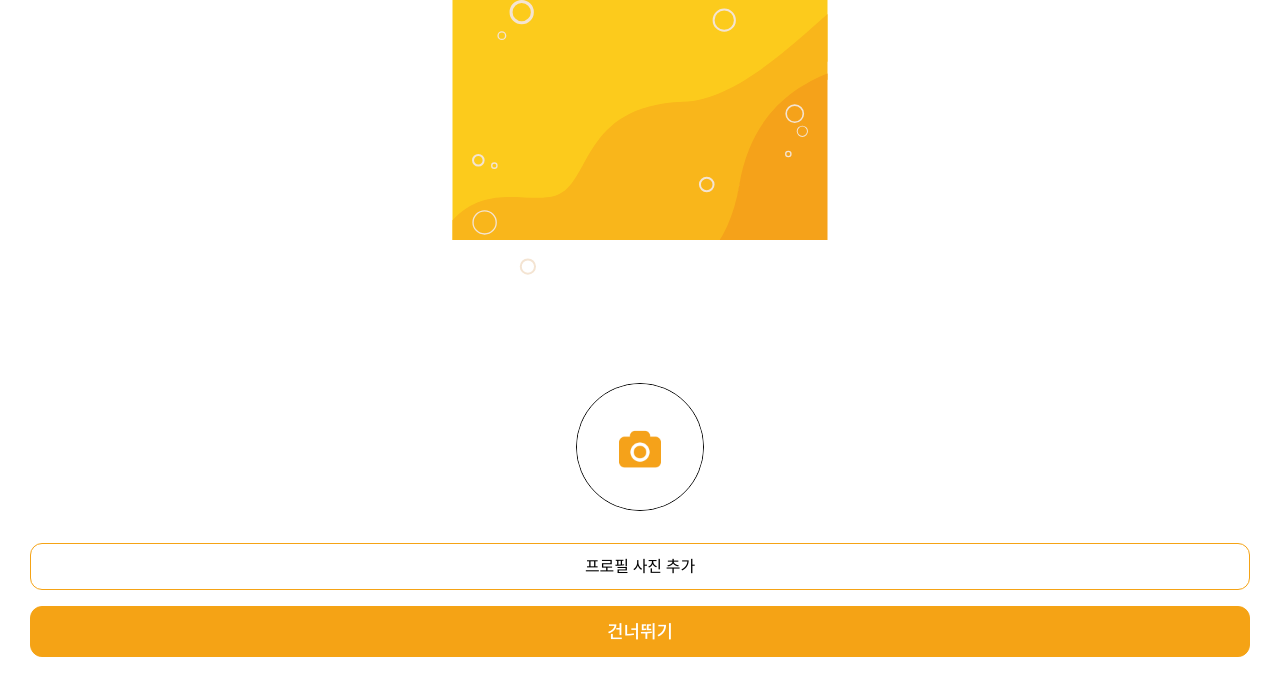
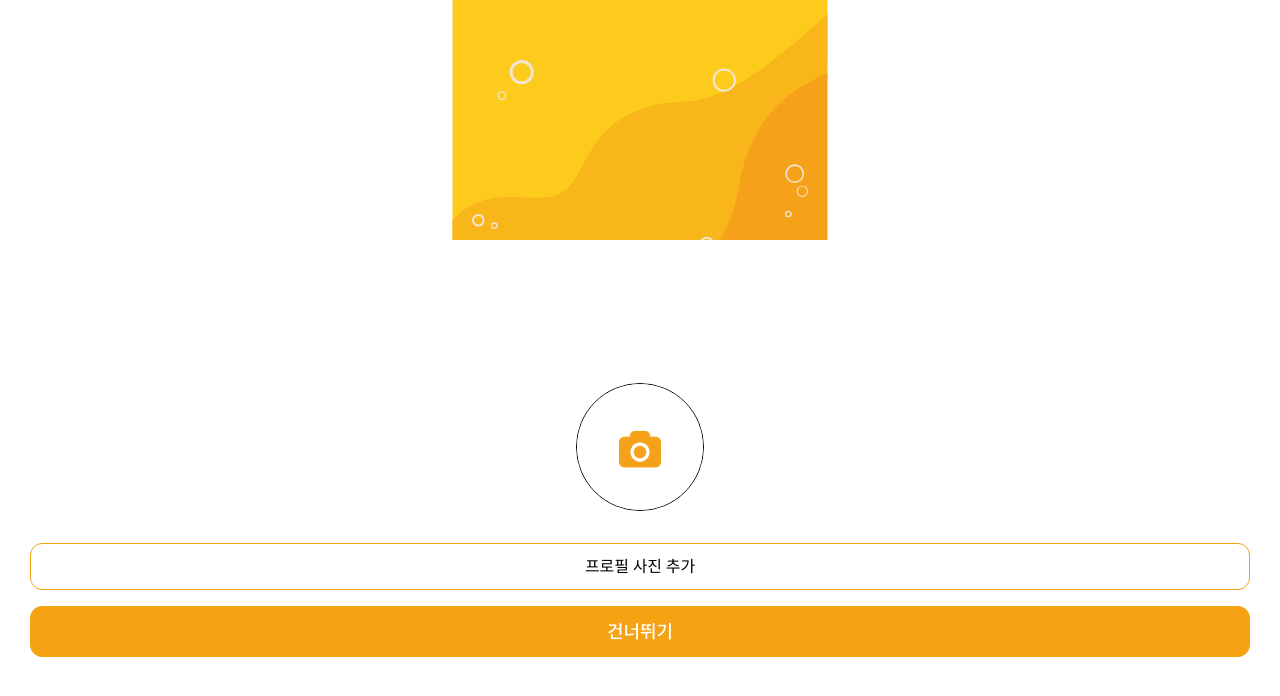
Before and after one commit to kebi3477/Juice, a React (Create React App) app: page /join in a window 1280 px wide. Shown: the top 696 px of the page. Built offline with nearby package versions, Linux system fonts and the light colour scheme.

Commit message:
Update Add Sparkling JS

```diff
--- a/src/js/FindID.css
+++ b/src/js/FindID.css
@@ -22,4 +22,4 @@
 
 /* 아이디찾기 배경 */
 .findID__background{ position: absolute; left: 0; bottom: 0; width: 100%; z-index: -10; }
-.findID__particle{ position: absolute; left: 0; top: 0; width: 100%; z-index: 10; }
+.findID__particle{ position: absolute; left: 0; top: 0; width: 100%; z-index: 10; transform: translateY(20px); }
--- a/src/js/FindID.js
+++ b/src/js/FindID.js
@@ -1,5 +1,6 @@
 import React from 'react';
 import './FindID.css';
+import sparkling from './sparkling.js';
 
 const findID = () => {
     console.log('findID click');
--- a/src/js/FindPW.css
+++ b/src/js/FindPW.css
@@ -20,6 +20,6 @@
 .findPW__navi > *{ font-size: 0.875rem; font-weight: normal; color: var(--nickel-color); }
 .findPW__navi--find{ display: flex; place-items: center; }
 
-/* 아이디찾기 배경 */
+/* 비밀번호찾기 배경 */
 .findPW__background{ position: absolute; left: 0; bottom: 0; width: 100%; z-index: -10; }
-.findPW__particle{ position: absolute; left: 0; top: 0; width: 100%; z-index: 10; }
+.findPW__particle{ position: absolute; left: 0; top: 0; width: 100%; z-index: 10; transform: translateY(20px); }
--- a/src/js/FindPW.js
+++ b/src/js/FindPW.js
@@ -1,5 +1,6 @@
 import React from 'react';
 import './FindPW.css';
+import sparkling from './sparkling.js';
 
 const findID = () => {
     console.log('findID click');
--- a/src/js/Join.css
+++ b/src/js/Join.css
@@ -7,7 +7,7 @@
 .join__subtitle--text{ font-size: 1rem; font-weight: normal; color: #fff; }
 
 /* 회원가입 컨텐츠 CSS */
-.join__contents{ width: 100%; height: 70vh; display: flex; flex-direction: column; justify-content: center; align-items: center; background-color: #fff; border-top-left-radius: 1.25rem; border-top-right-radius: 1.25rem; }
+.join__contents{ position: relative; z-index: 20; width: 100%; height: 70vh; display: flex; flex-direction: column; justify-content: center; align-items: center; background-color: #fff; border-top-left-radius: 1.25rem; border-top-right-radius: 1.25rem; }
 
 /* 회원가입 폼 CSS */
 .join__form{ width: 100%; display: grid; grid-template-rows: repeat(1fr, 3); place-items: center; }
@@ -20,6 +20,10 @@
 .join__profile{ width: 100%; display: flex; flex-direction: column; place-items: center; }
 .join__profile--picture{ position: relative; width: 128px; height: 128px; border-radius: 70%; display: flex; justify-content: center; align-items: center; overflow: hidden; border: 1px solid #000; }
 .join__profile--picture-img{ position: absolute; left: 0; top: 0; width: 100%; height: 100%; object-fit: cover; }
-
 .join__profile--file{ width: 0; height: 0; overflow: hidden; }
 .join__profile--file-btn{ margin-top: 2rem; }
+
+
+/* 회원가입 배경 CSS */
+.join__background{ position: absolute; left: 0; bottom: 0; width: 100%; z-index: -10; }
+.join__particle{ position: absolute; left: 0; top: 10%; width: 100%; z-index: 10; overflow: visible; }
--- a/src/js/Join.js
+++ b/src/js/Join.js
@@ -1,6 +1,7 @@
 import React from 'react';
 import './Join.css';
 import profileUrl from '../styles/images/common/profile.png';
+import sparkling from './sparkling.js';
 
 const joing = () => {
     console.log('joing click');
@@ -19,6 +20,7 @@ const pass = () => {
 }
 
 function Join(){
+
     return(
         <div className="join">
             {/* // 회원가입 타이틀 */}
@@ -52,15 +54,15 @@ function Join(){
             </div>
 
 
-            {/* // 아이디찾기 배경 */}
-            <svg className="findID__background" width="375" height="812.875" viewBox="0 0 375 812.875">
-                <path id="findID__background--element" data-name="패스 44" d="M0,0V275.116c33.2-4.838,83.262-14.822,100.171-32.535,26.117-27.359,28.221-102.99,130.854-106.781C282.832,133.886,335.3,109.067,375,74.376V0Z" fill="#fccb1c"/>
-                <path id="findID__background--element" data-name="패스 45" d="M103.333,262.529C76,271.2,34.667,249.848,0,287.222v62.49c47.232-4.33,89.593,21.872,129,27.941,60.667,9.343,140.333-4,156.333-114.457,10.576-73.008,58.433-103.88,89.667-116.422V81c-39.7,34.691-92.86,85.847-144.667,87.761C127.7,172.552,139.367,251.091,103.333,262.529Z" transform="translate(0 -53.971)" fill="#f9b61b"/>
-                <path id="findID__background--element" data-name="패스 46" d="M286.667,371.194C273,453.616,216.333,480.645,155.667,471.3c-39.407-6.069-109-34.37-155.667-9.254V985.522H375V259.11C343.766,271.652,298.734,298.418,286.667,371.194Z" transform="translate(0 -172.647)" fill="#f5a21a"/>
+            {/* // 회원가입 배경 */}
+            <svg className="join__background" width="375" height="812.875" viewBox="0 0 375 812.875">
+                <path id="join__background--element" data-name="패스 44" d="M0,0V275.116c33.2-4.838,83.262-14.822,100.171-32.535,26.117-27.359,28.221-102.99,130.854-106.781C282.832,133.886,335.3,109.067,375,74.376V0Z" fill="#fccb1c"/>
+                <path id="join__background--element" data-name="패스 45" d="M103.333,262.529C76,271.2,34.667,249.848,0,287.222v62.49c47.232-4.33,89.593,21.872,129,27.941,60.667,9.343,140.333-4,156.333-114.457,10.576-73.008,58.433-103.88,89.667-116.422V81c-39.7,34.691-92.86,85.847-144.667,87.761C127.7,172.552,139.367,251.091,103.333,262.529Z" transform="translate(0 -53.971)" fill="#f9b61b"/>
+                <path id="join__background--element" data-name="패스 46" d="M286.667,371.194C273,453.616,216.333,480.645,155.667,471.3c-39.407-6.069-109-34.37-155.667-9.254V985.522H375V259.11C343.766,271.652,298.734,298.418,286.667,371.194Z" transform="translate(0 -172.647)" fill="#f5a21a"/>
             </svg>
 
-            {/* // 아이디찾기 입자 */}
-            <svg className="findID__particle" width="335.945" height="274.712" viewBox="0 0 335.945 274.712">
+            {/* // 회원가입 입자 */}
+            <svg className="join__particle" width="335.945" height="274.712" viewBox="0 0 335.945 274.712">
                 <g id="그룹_38" data-name="그룹 38" transform="translate(0.334 210.143)">
                     <path className="particle__bubble" data-name="패스 47" d="M99.513,762.026a12.263,12.263,0,1,1,12.263-12.263A12.277,12.277,0,0,1,99.513,762.026Zm0-23.192a10.928,10.928,0,1,0,10.928,10.928A10.941,10.941,0,0,0,99.513,738.835Z" transform="translate(-87.25 -737.5)" fill="#f4e4d2"/>
                 </g>
--- a/src/js/Login.css
+++ b/src/js/Login.css
@@ -20,4 +20,4 @@
 
 /* 로그인 배경 */
 .login__background{ position: absolute; left: 0; bottom: 0; width: 100%; z-index: -10; }
-.login__particle{ position: absolute; left: 0; top: 10%; width: 100%; z-index: 10; }
+.login__particle{ position: absolute; left: 0; top: 10%; width: 100%; z-index: 10; transform: translateY(20px); }
--- a/src/js/Login.js
+++ b/src/js/Login.js
@@ -1,5 +1,6 @@
 import React from 'react';
 import './Login.css';
+import sparkling from './sparkling.js';
 
 const loging = () => {
     console.log('loging click');
--- /dev/null
+++ b/src/js/sparkling.js
@@ -0,0 +1,16 @@
+{
+    window.onload = () => {
+        const bubble = document.querySelectorAll('.particle__bubble');
+        bubble.forEach((item, index) => {
+            item.style.opacity = 0;
+            setTimeout(() => {
+                const itemX = item.transform.animVal[0]['matrix']['e'];
+                const itemY = item.transform.animVal[0]['matrix']['f'];
+
+                item.style.transition = `600ms ease-out`;
+                item.style.transform = `translate(${itemX}px, ${itemY-20}px)`;
+                item.style.opacity = 1;
+            }, index * 200);
+        });
+    }
+}
```
